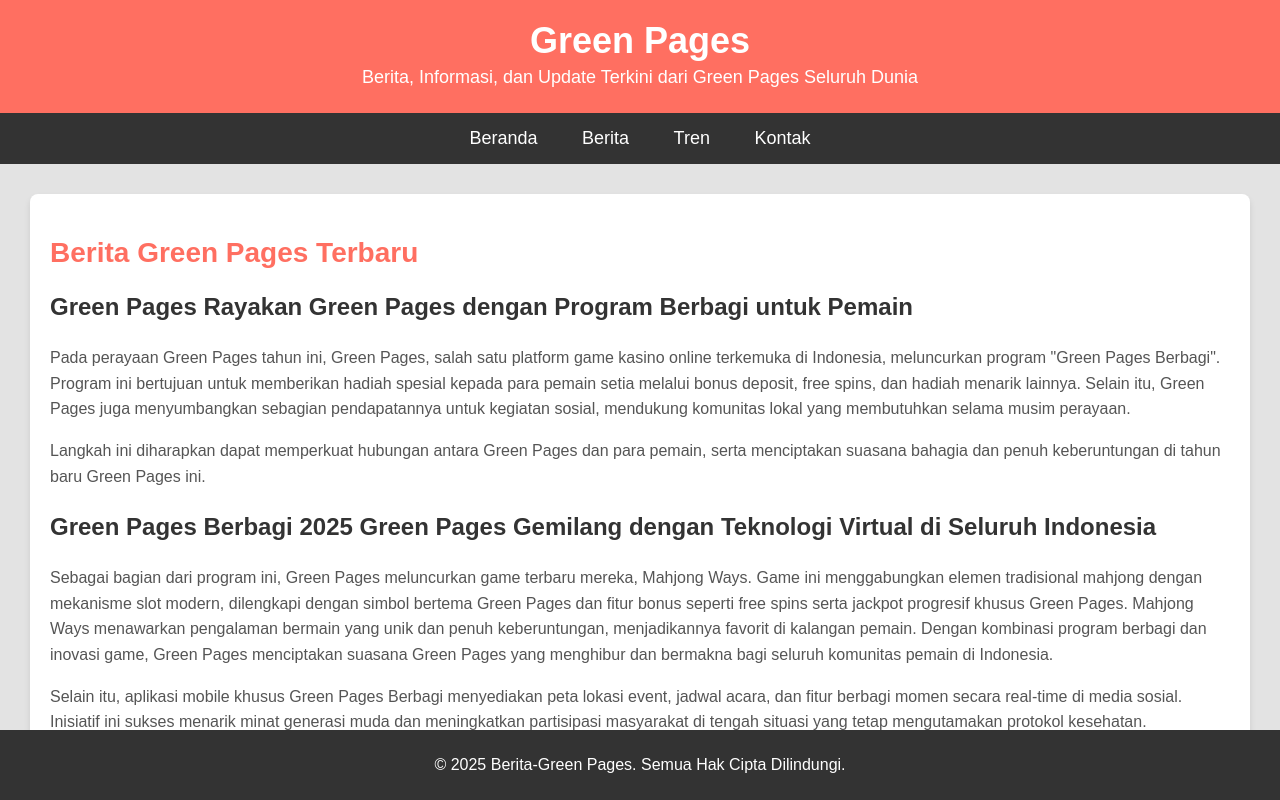
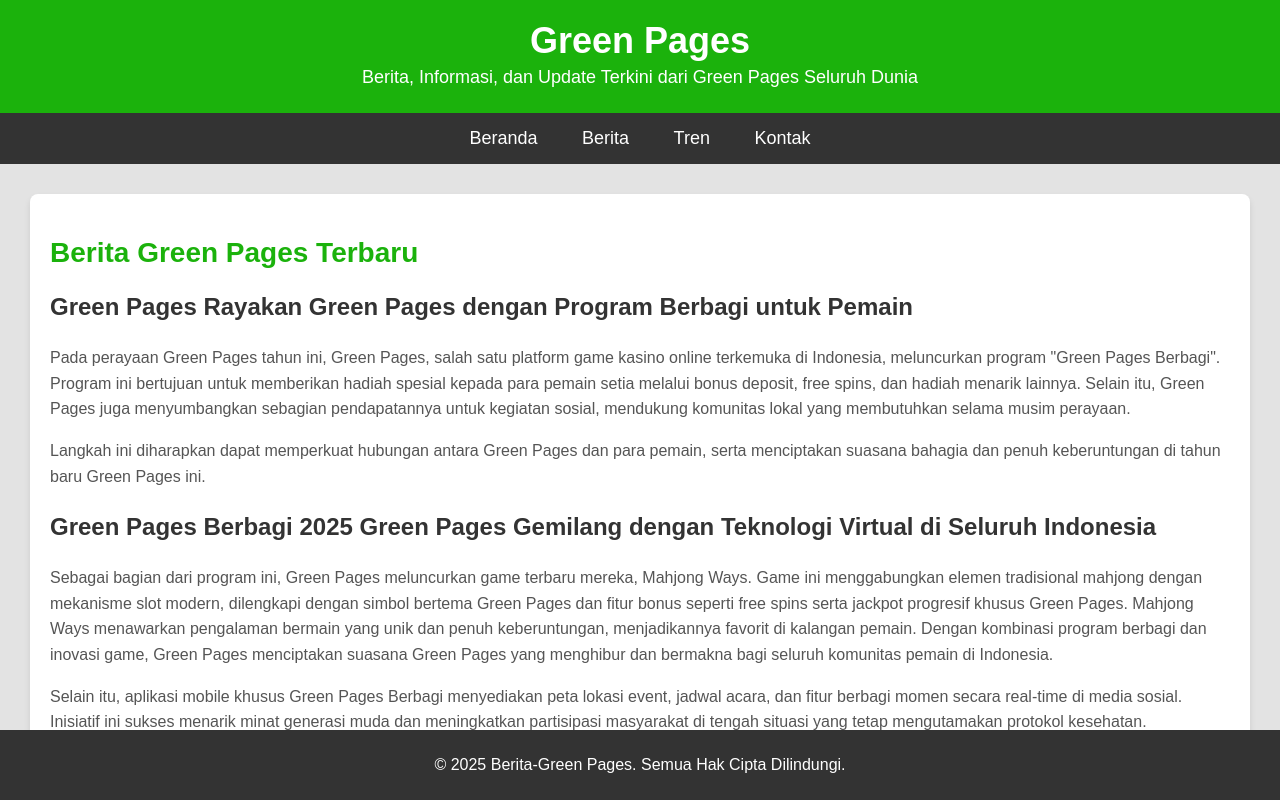
Before and after one commit to greenpages-news/daily, a plain HTML site: page index.html in a window 1280 px wide. Shown: the top 800 px of the page. Drawn offline with Linux system fonts and the light colour scheme.

Commit message:
Update index.html

```diff
--- a/index.html
+++ b/index.html
@@ -15,7 +15,7 @@
             background-color: #e3e3e3;
         }
         header {
-            background-color: #ff6f61;
+            background-color: #1bb20c;
             color: white;
             padding: 20px 0;
             text-align: center;
@@ -48,7 +48,7 @@
             text-decoration: none;
         }
         nav ul li a:hover {
-            color: #ff6f61;
+            color: #1bb20c;
         }
         main {
             padding: 30px;
@@ -61,7 +61,7 @@
             box-shadow: 0 4px 6px rgba(0, 0, 0, 0.1);
         }
         h2 {
-            color: #ff6f61;
+            color: #1bb20c;
             font-size: 28px;
             margin-bottom: 15px;
         }
```
